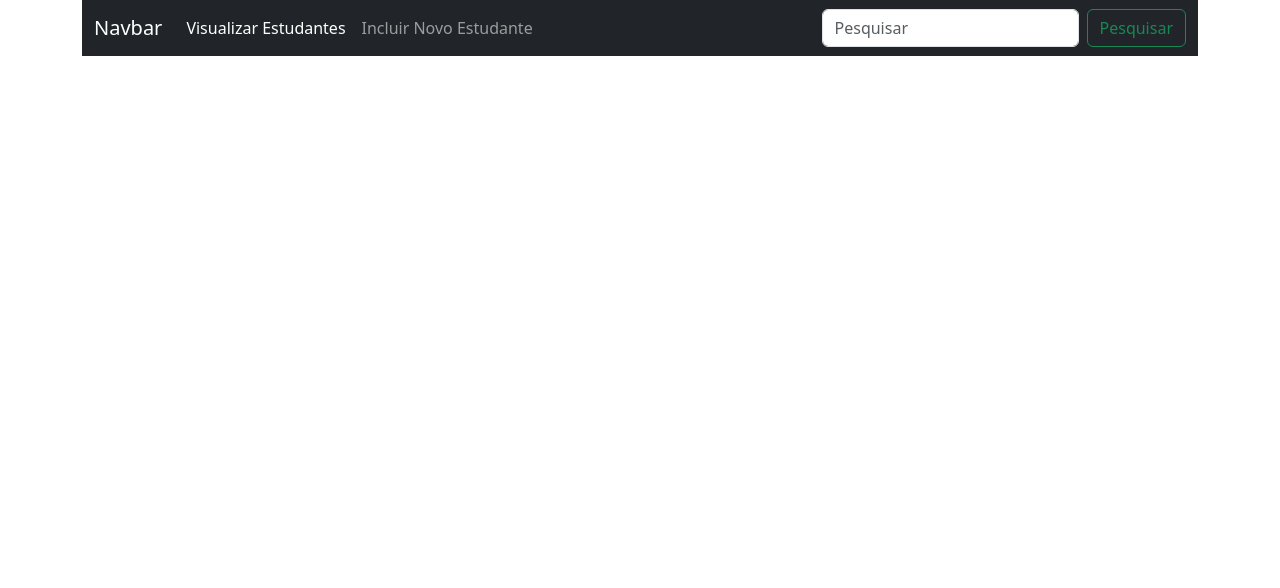
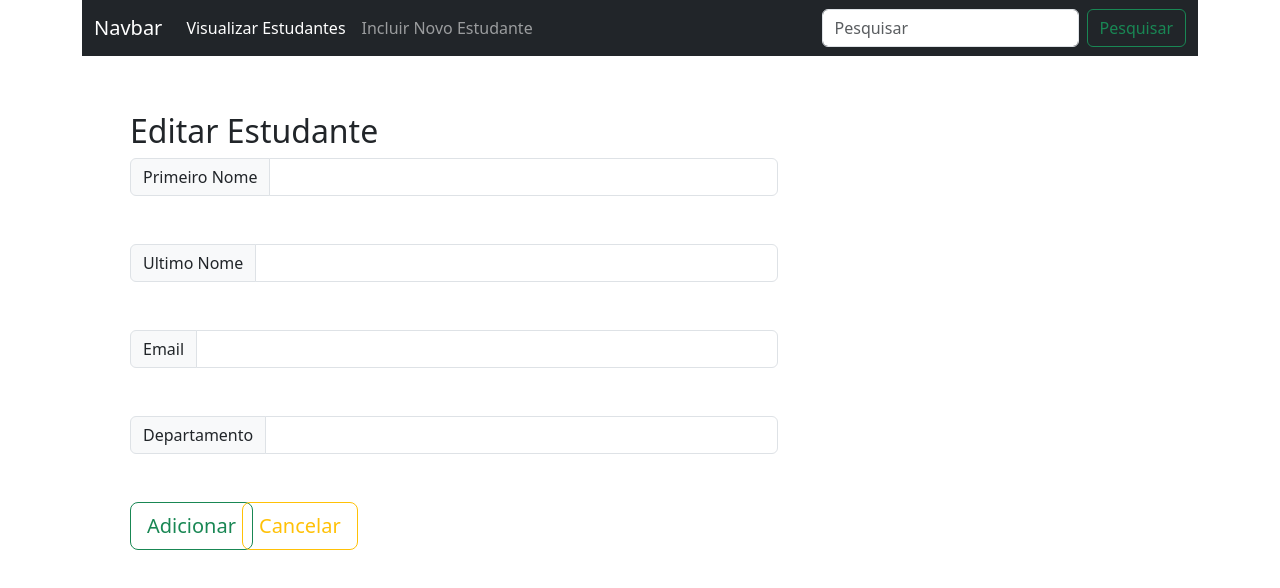
Before and after one commit to tarishenrique/springboot-react-frontend, a React (Create React App) app: page /editar-estudante/1 in a window 1280 px wide. Shown: the top 588 px of the page. Built offline with nearby package versions, Linux system fonts and the light colour scheme; no server answers.

Commit message:
Adicionada funcionalidade de edição

```diff
--- a/src/App.js
+++ b/src/App.js
@@ -6,7 +6,8 @@ import EstudanteView from './component/estudante/EstudanteView';
 import NavBar from "./component/common/NavBar";
 import Home from "./Home"
 import { BrowserRouter as Router, Routes, Route } from "react-router-dom";
-import AddEstudante from "./component/estudante/AddEstudante";
+import EstudanteIncluir from "./component/estudante/EstudanteIncluir";
+import EstudanteEditar from "./component/estudante/EstudanteEditar";
 
 
 function App() {
@@ -17,7 +18,8 @@ function App() {
         <Routes>
           <Route exact path="/" element={<Home />} />
           <Route exact path="/visualizar-estudantes" element={<EstudanteView />} />
-          <Route exact path="/adicionar-estudantes" element={<AddEstudante />} />
+          <Route exact path="/adicionar-estudante" element={<EstudanteIncluir />} />
+          <Route exact path="/editar-estudante/:id" element={<EstudanteEditar/>}/>
         </Routes>
       </Router>
 
--- a/src/component/common/NavBar.js
+++ b/src/component/common/NavBar.js
@@ -19,7 +19,7 @@ const NavBar = () => {
                         </Link>
                     </li>
                     <li className="nav-item">
-                        <Link to={"/adicionar-estudantes"} className="nav-link">
+                        <Link to={"/adicionar-estudante"} className="nav-link">
                             Incluir Novo Estudante
                         </Link>
                     </li>
--- /dev/null
+++ b/src/component/estudante/EstudanteEditar.js
@@ -0,0 +1,121 @@
+import React, { useEffect, useState } from 'react';
+import axios from 'axios';
+import { Link, useNavigate, useParams } from 'react-router-dom';
+
+
+const EstudanteEditar = () => {
+  let navigate = useNavigate();
+
+  //const { id } = new URLSearchParams(window.location.search);
+  const {id} = useParams();
+
+  const [estudante, setEstudante] = useState({
+    primeiroNome: "",
+    ultimoNome: "",
+    email: "",
+    departamento: "",
+  });
+
+  const { primeiroNome, ultimoNome, email, departamento } = estudante;
+
+  useEffect(() => {
+    loadEstudante();
+  }, []);
+
+  const loadEstudante = async () => {
+    const result = await axios.get(`http://localhost:9192/estudantes/estudante/${id}`);
+    setEstudante(result.data);
+  };
+
+  const handleInputChange = (e) => {
+    setEstudante({ ...estudante, [e.target.name]: e.target.value });
+  };
+
+  const editarEstudante = async (e) => {
+    e.preventDefault();
+    await axios.put(`http://localhost:9192/estudantes/editar/${id}`, estudante);
+    navigate("/visualizar-estudantes");
+  };
+
+  return (
+    <div className="col-sm-8 py-2 px-5">
+      <h2>Editar Estudante</h2>
+      <form onSubmit={(e) => editarEstudante(e)}>
+        <div className="input-group mb-5">
+          <label className="input-group-text" htmlFor="primeiroNome">
+            Primeiro Nome
+          </label>
+          <input
+            className="form-control col-sm-6"
+            type="text"
+            name="primeiroNome"
+            id="primeiroNome"
+            value={primeiroNome}
+            required
+            onChange={(e) => handleInputChange(e)}
+          />
+        </div>
+        <div className="input-group mb-5">
+          <label className="input-group-text" htmlFor="ultimoNome">
+            Ultimo Nome
+          </label>
+          <input
+            className="form-control col-sm-6"
+            type="text"
+            name="ultimoNome"
+            id="ultimoNome"
+            value={ultimoNome}
+            required
+            onChange={(e) => handleInputChange(e)}
+          />
+        </div>
+        <div className="input-group mb-5">
+          <label className="input-group-text" htmlFor="email">
+            Email
+          </label>
+          <input
+            className="form-control col-sm-6"
+            type="email"
+            name="email"
+            id="email"
+            value={email}
+            required
+            onChange={(e) => handleInputChange(e)}
+          />
+        </div>
+        <div className="input-group mb-5">
+          <label className="input-group-text" htmlFor="departamento">
+            Departamento
+          </label>
+          <input
+            className="form-control col-sm-6"
+            type="text"
+            name="departamento"
+            id="departamento"
+            value={departamento}
+            required
+            onChange={(e) => handleInputChange(e)}
+          />
+        </div>
+
+        <div className="row mb-5">
+          <div className="col-sm-2">
+            <button type="submit" className="btn btn-outline-success btn-lg">
+              Adicionar
+            </button>
+          </div>
+          <div className="col-sm-2">
+            <Link
+              to={"/visualizar-estudantes"}
+              type="submit"
+              className="btn btn-outline-warning btn-lg">
+              Cancelar
+            </Link>
+          </div>
+        </div>
+      </form>
+    </div>
+  );
+};
+
+export default EstudanteEditar
--- a/src/component/estudante/AddEstudante.js
+++ b/src/component/estudante/EstudanteIncluir.js
@@ -2,7 +2,7 @@ import React, { useState } from 'react'
 import { Link, useNavigate } from 'react-router-dom';
 import axios from 'axios';
 
-const AddEstudante = () => {
+const EstudanteIncluir = () => {
 
     let navigate = useNavigate();
 
@@ -79,4 +79,4 @@ const AddEstudante = () => {
   )
 }
 
-export default AddEstudante
+export default EstudanteIncluir
```
Also changed, not shown: 1 other file (tests, documents, lock files or other folders).
